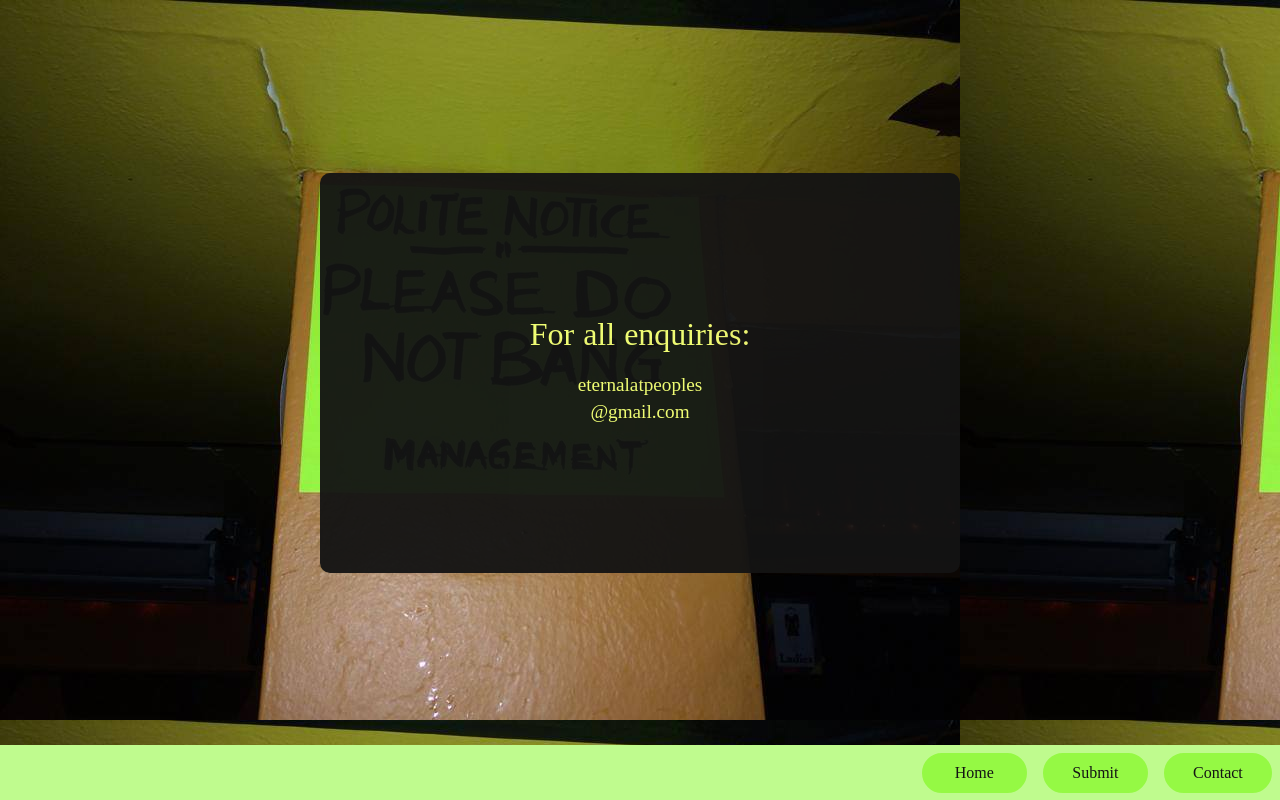
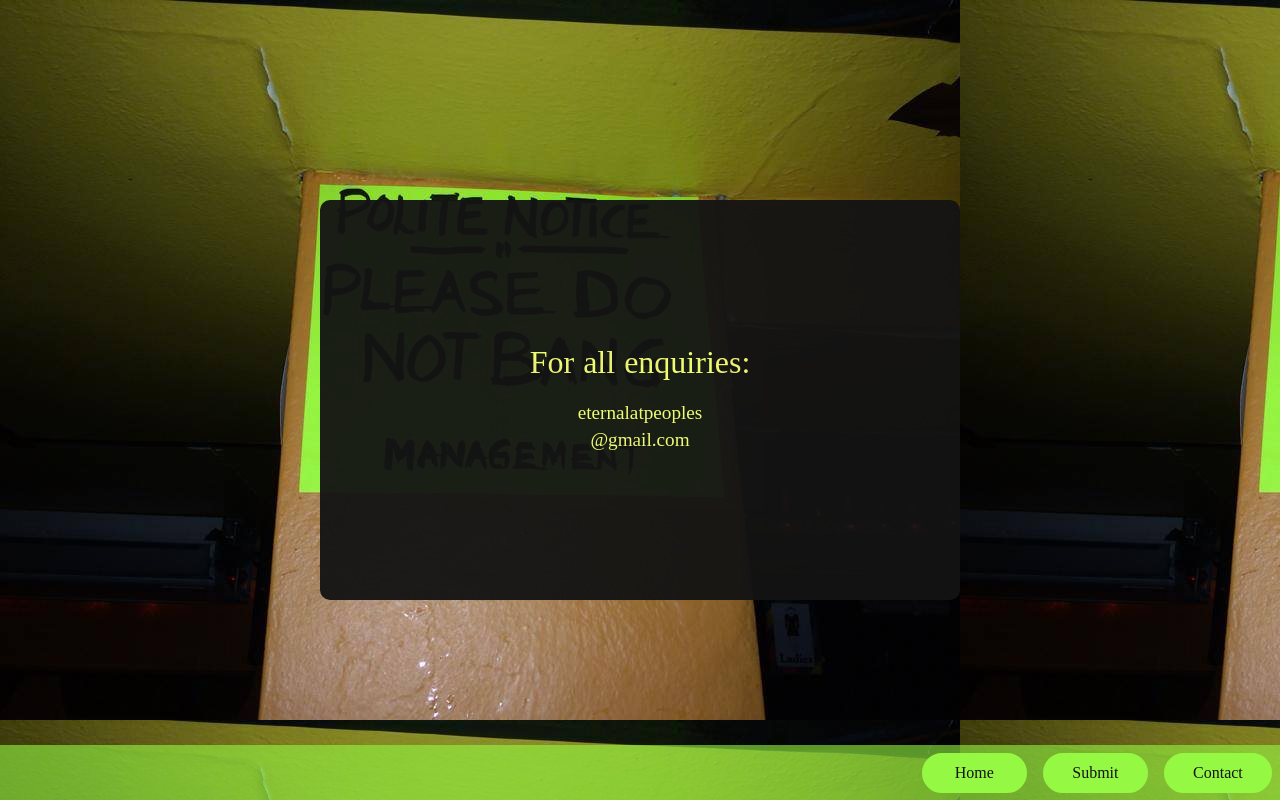
Before and after one commit to vhonebon1/eternal, a Nuxt app: page /contact in a window 1280 px wide. Built offline with nearby package versions, Linux system fonts and the light colour scheme; a web font is replaced by a local one.

Commit message:
last last

```diff
--- a/pages/contact.vue
+++ b/pages/contact.vue
@@ -26,8 +26,7 @@ export default {
 @import url('https://fonts.googleapis.com/css2?family=Stalinist+One&display=swap')
 
   .contact
-    height: calc(100% - 55px)
-    height: calc(100vh - 55px)
+    height: 100vh
     width: 100vw
     background-image: url('~assets/images/bang.jpg')
     background-repeat: repeat
@@ -37,7 +36,7 @@ export default {
 
     &__content
       width: 80%
-      height: 80%
+      height: calc(80% - 55px)
       min-width: 200px
       margin: 0 auto
       display: flex
--- a/pages/submit.vue
+++ b/pages/submit.vue
@@ -24,8 +24,7 @@ export default {
 
   .upload
     display: flex
-    height: calc(100% - 55px)
-    height: calc(100vh - 55px)
+    height: 100vh
 
     &__content
       width: 100vw
@@ -37,7 +36,7 @@ export default {
 
       &--box
         width: 80%
-        height: 80%
+        height: calc(80% - 55px)
         margin: 0 auto
         display: flex
         flex-direction: column
```
